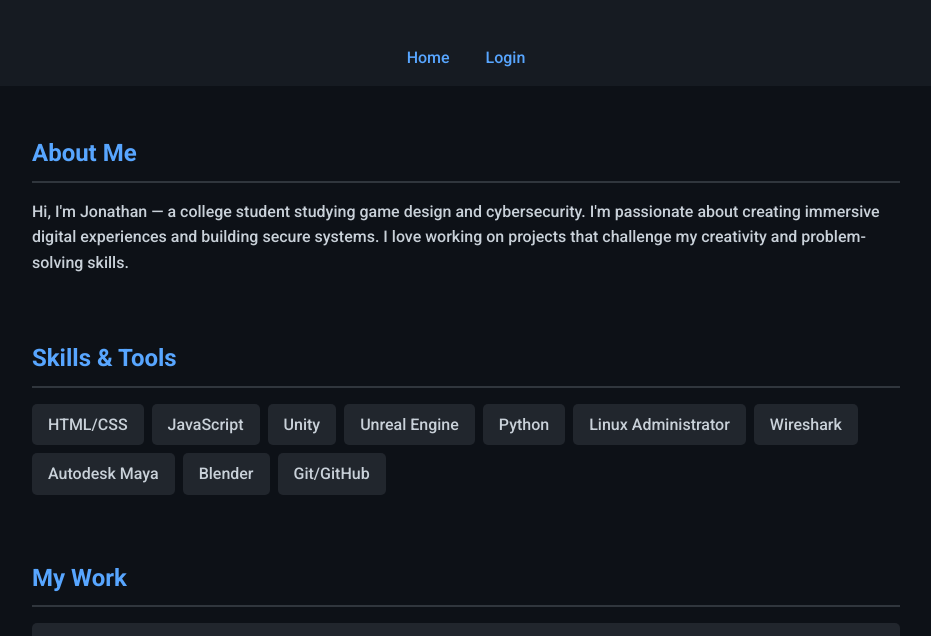
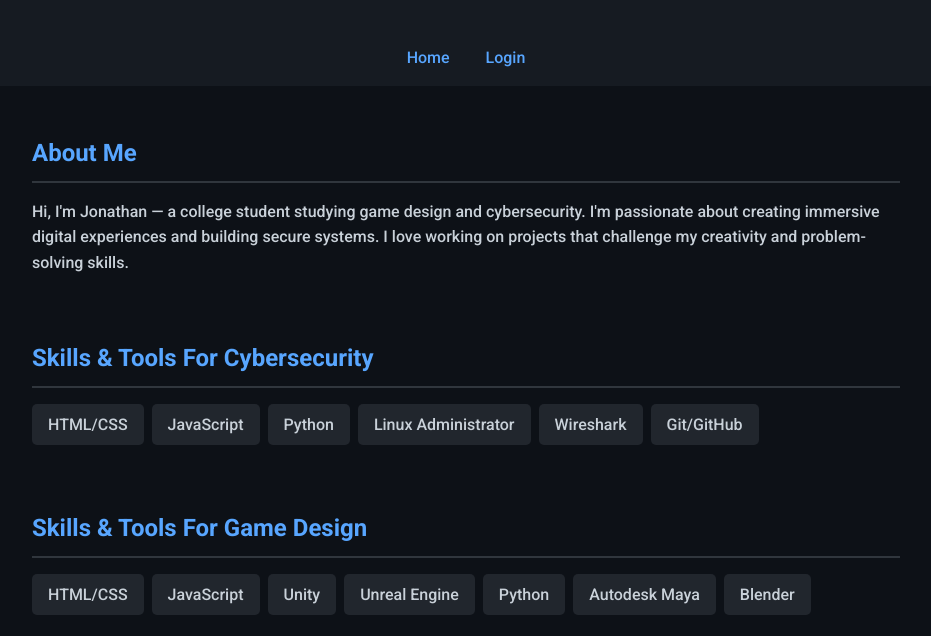
Before and after one commit to DarkSaber203/darksaber203.github.io, a plain HTML site: page index.html in a window 1280 px wide. Shown: the part 130-766 px from the top of the page, without its empty margins (174-1105 px from the left). Drawn offline with Linux system fonts and the light colour scheme.

Commit message:
Refine skills sections for cybersecurity and game design

```diff
--- a/index.html
+++ b/index.html
@@ -46,18 +46,27 @@
   </section>
 
   <section class="skills">
-    <h2>Skills & Tools</h2>
+    <h2>Skills & Tools For Cybersecurity</h2>
+    <ul>
+      <li>HTML/CSS</li>
+      <li>JavaScript</li>
+      <li>Python</li>
+      <li>Linux Administrator</li>
+      <li>Wireshark</li>
+      <li>Git/GitHub</li>
+    </ul>
+  </section>
+
+    <section class="skills">
+    <h2>Skills & Tools For Game Design</h2>
     <ul>
       <li>HTML/CSS</li>
       <li>JavaScript</li>
       <li>Unity</li>
       <li>Unreal Engine</li>
       <li>Python</li>
-      <li>Linux Administrator</li>
-      <li>Wireshark</li>
       <li>Autodesk Maya</li>
       <li>Blender</li>
-      <li>Git/GitHub</li>
     </ul>
   </section>
 
```
